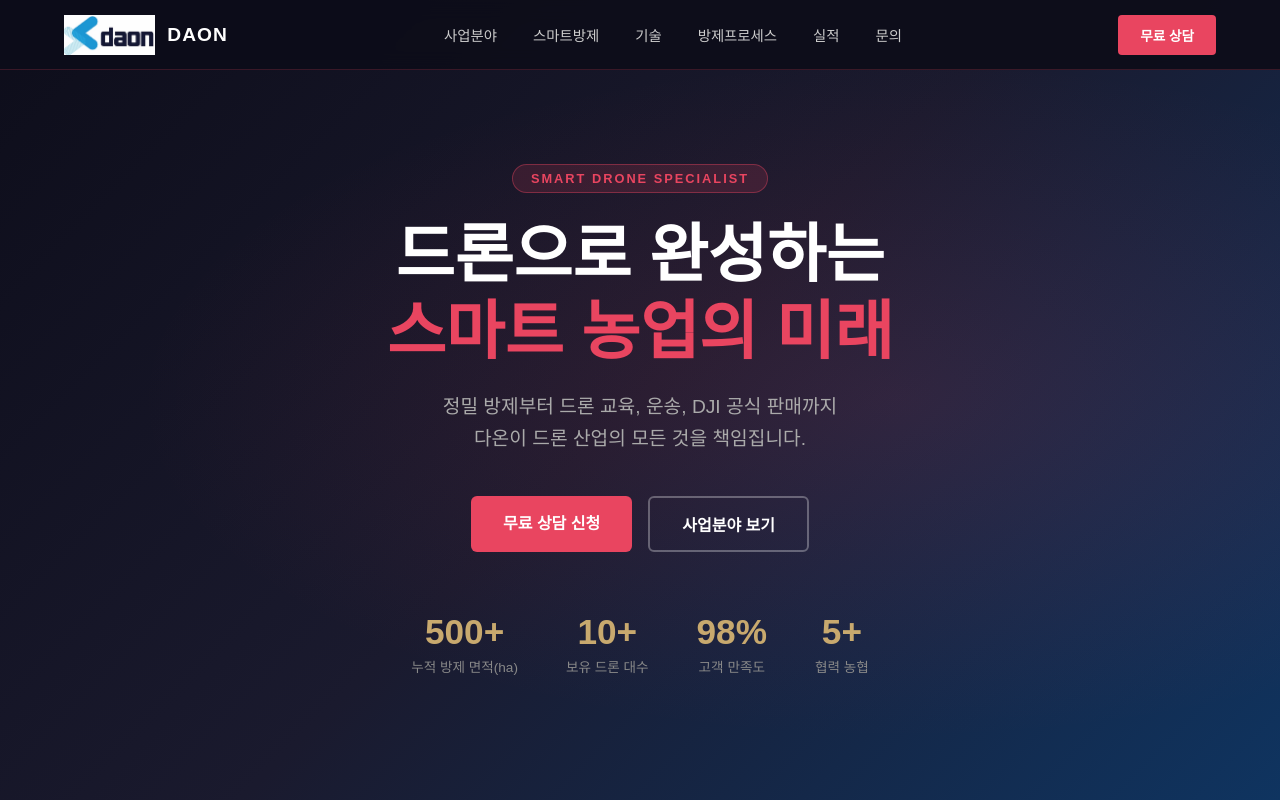
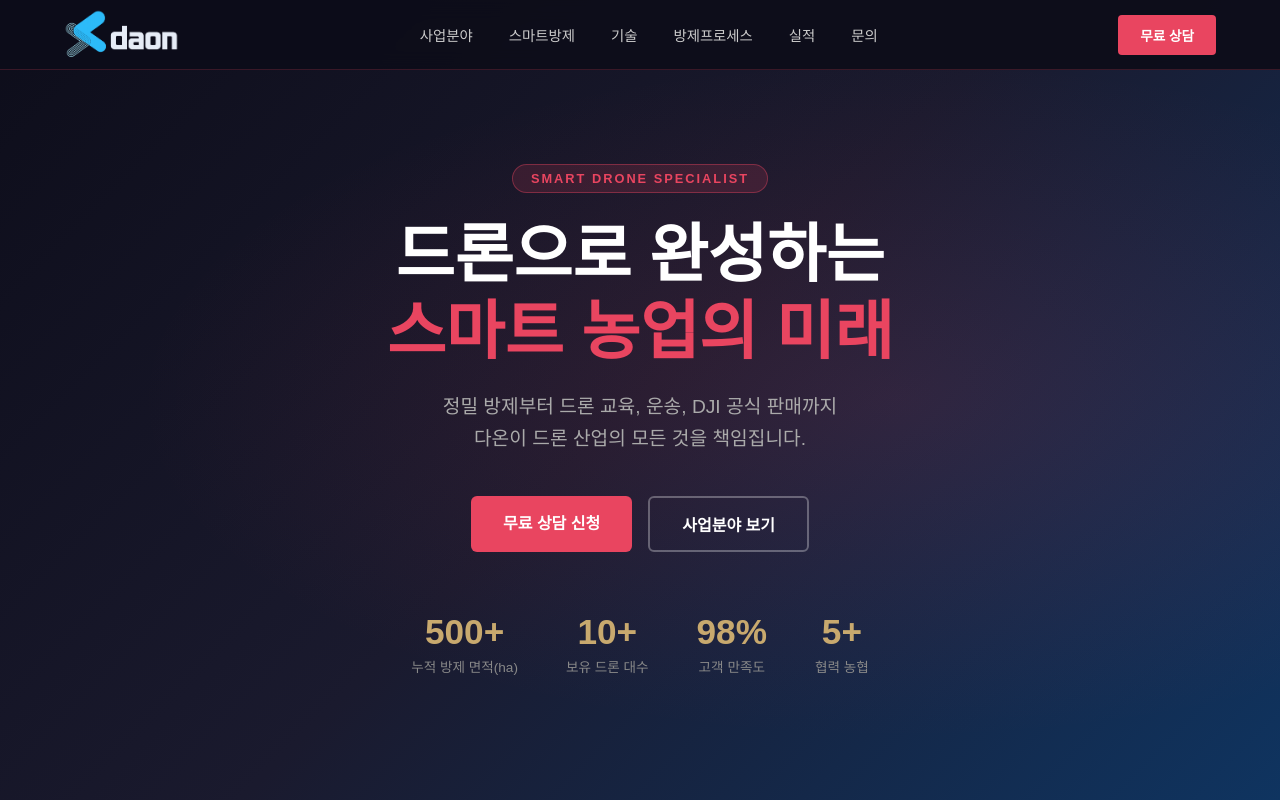
Before and after one commit to cjh5294-boop/daonHomepage, a plain HTML site: page type1.html in a window 1280 px wide. Shown: the top 800 px of the page. Drawn offline with Linux system fonts and the light colour scheme.

Commit message:
Adjust header logo styling and assets

```diff
--- a/type1.html
+++ b/type1.html
@@ -29,8 +29,8 @@
     padding: 0 5%;
     height: 70px;
   }
-  .nav-logo { display:flex; align-items:center; gap:12px; }
-  .nav-logo img { height:40px; }
+  .nav-logo { display:flex; align-items:center; flex:0 0 auto; }
+  .nav-logo img { display:block; height:52px; width:auto; max-width:260px; }
   .nav-logo span { font-size:1.2rem; font-weight:700; color:#fff; letter-spacing:1px; }
   .nav-menu { display:flex; gap:36px; list-style:none; }
   .nav-menu a { color:#ccc; text-decoration:none; font-size:0.9rem; font-weight:500; transition:color 0.2s; }
@@ -196,6 +196,7 @@
     .step:not(:last-child)::after { content:'↓'; right:50%; top:auto; bottom:-16px; transform:none; }
   }
   @media (max-width: 768px) {
+    .nav-logo img { height:44px; max-width:220px; }
     .nav-menu { display:none; flex-direction:column; position:absolute; top:70px; left:0; right:0; background:rgba(13,13,26,0.98); padding:20px 5%; gap:20px; }
     .nav-menu.open { display:flex; }
     .hamburger { display:flex; }
@@ -209,8 +210,7 @@
 <!-- NAV -->
 <nav>
   <div class="nav-logo">
-    <img src="images/logo.jpg" alt="다온 로고">
-    <span>DAON</span>
+    <img src="images/logoPng1-nav.png" alt="다온 로고">
   </div>
   <ul class="nav-menu" id="navMenu">
     <li><a href="#business">사업분야</a></li>
```
Also changed, not shown: images/logoPng1-cropped.png (added), images/logoPng1-nav.png (added), 1 other file.
